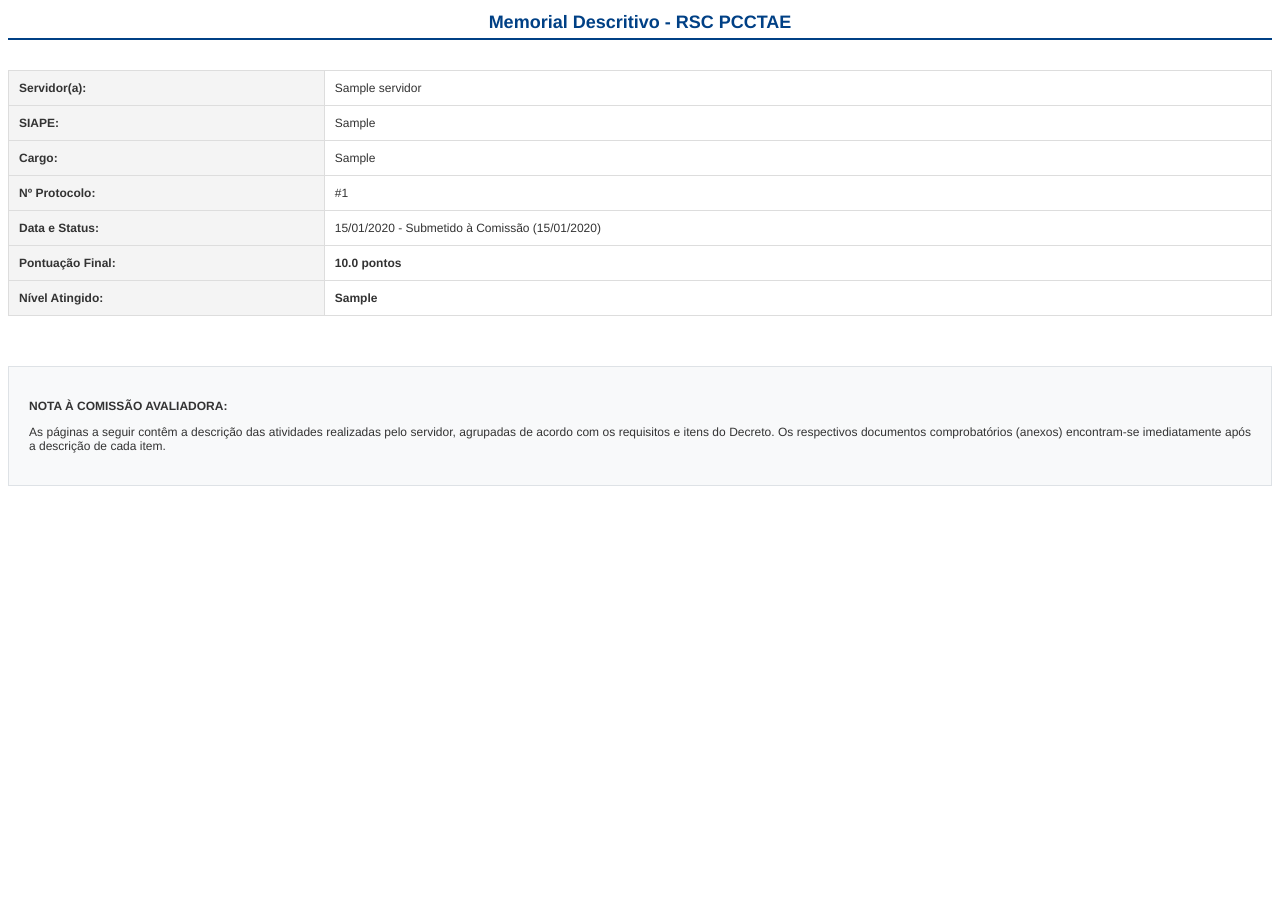
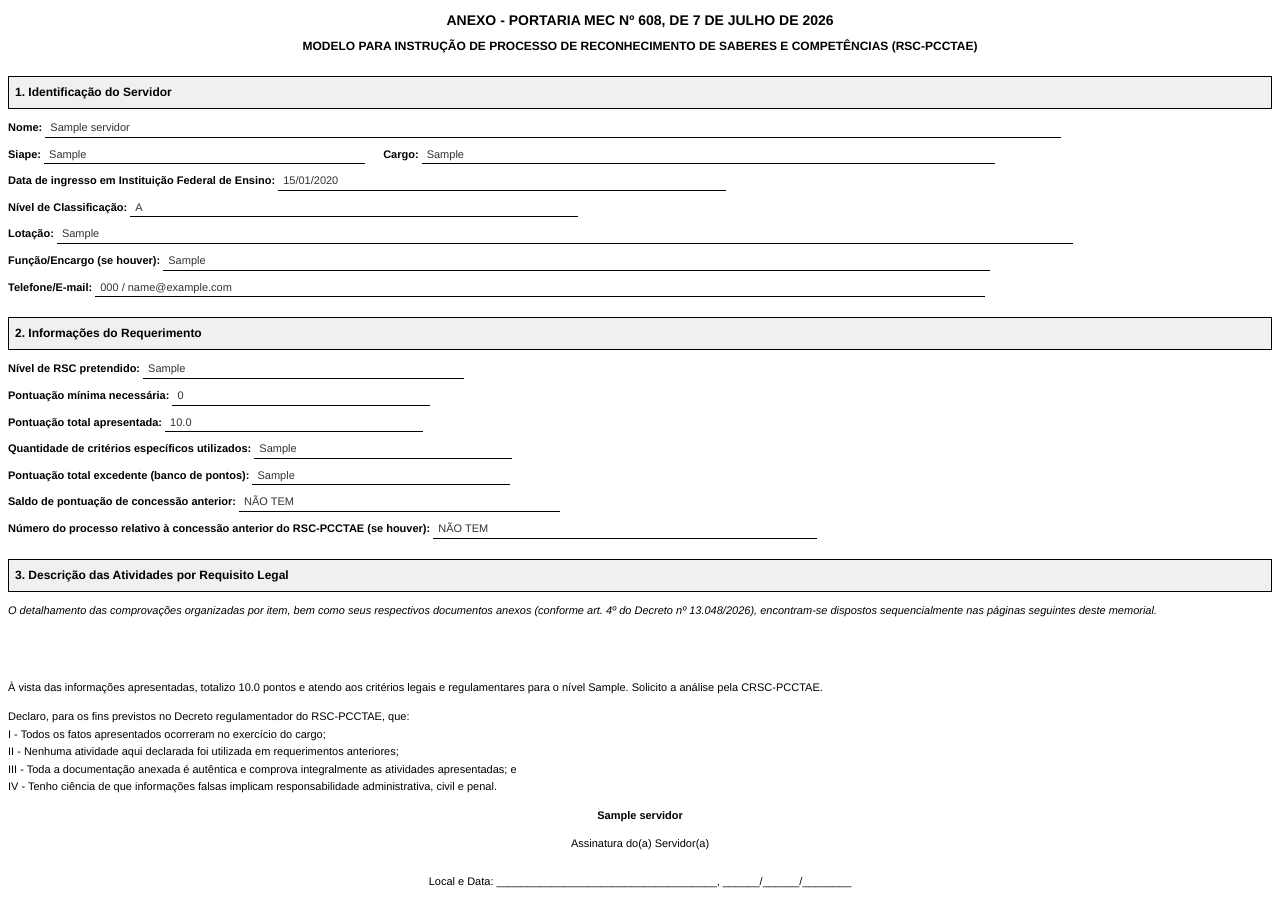
Before and after one commit to fabionaves-max/rsccalc, a Django app: template main/templates/memorial_capa.html in a window 1280 px wide. Before the commit the page ends 486 px from the top, so only its background shows below. Run offline with Django 5.2, Linux system fonts and the light colour scheme; tables that the repository leaves empty hold one stand-in row (values such as "Sample post"); the template is opened without the code that fills it: values that come from a table or form of the project are taken from there, most other values are stand-ins (such as "Sample title", 1, 10 or a date in 2020).

Commit message:
Atualização do memorial para ficar compativel com nova normativa do MEC

```diff
--- a/main/models.py
+++ b/main/models.py
@@ -12,7 +12,16 @@ class Servidor(models.Model):
     matricula_siape = models.CharField(max_length=15, unique=True)
     cargo = models.CharField(max_length=150)
 
+    data_ingresso = models.DateField(null=True, blank=True)
+    nivel_classificacao = models.CharField(max_length=1,
+                                           choices=[('A', 'A'), ('B', 'B'), ('C', 'C'), ('D', 'D'), ('E', 'E')],
+                                           blank=True)
+    lotacao = models.CharField(max_length=200, blank=True)
+    funcao_encargo = models.CharField(max_length=150, blank=True)
+    telefone = models.CharField(max_length=20, blank=True)
+
     membro_comissao = models.BooleanField(default=False)
+
 
     def __str__(self):
         return self.nome
--- a/main/templates/memorial_capa.html
+++ b/main/templates/memorial_capa.html
@@ -4,58 +4,113 @@
     <meta charset="UTF-8">
     <style>
         @page { size: a4; margin: 2cm; }
-        body { font-family: Helvetica, Arial, sans-serif; font-size: 12px; color: #333; }
-        h1 { font-size: 18px; text-align: center; color: #004085; border-bottom: 2px solid #004085; padding-bottom: 5px; margin-bottom: 30px; }
-        table { width: 100%; border-collapse: collapse; margin-top: 10px; margin-bottom: 20px; }
-        th, td { border: 1px solid #ddd; padding: 10px; text-align: left; }
-        th { background-color: #f4f4f4; font-weight: bold; width: 25%; }
-        .instrucoes { margin-top: 50px; padding: 20px; background-color: #f8f9fa; border: 1px solid #dee2e6; text-align: justify; }
+        body { font-family: Helvetica, Arial, sans-serif; font-size: 11px; color: #000; line-height: 1.6; }
+        h1 { font-size: 14px; text-align: center; font-weight: bold; margin-bottom: 5px; text-transform: uppercase; }
+        h2 { font-size: 12px; background-color: #f0f0f0; padding: 6px; border: 1px solid #000; margin-top: 20px; font-weight: bold; }
+        .row { width: 100%; margin-bottom: 8px; clear: both; }
+        .label { font-weight: bold; display: inline-block; }
+        .value { display: inline-block; border-bottom: 1px solid #000; padding-left: 5px; color: #333; }
+        .checkbox-group { margin-top: 2px; margin-bottom: 2px; }
+        .check-item { display: inline-block; margin-right: 12px; }
+        .assinatura-box { margin-top: 60px; text-align: center; }
     </style>
 </head>
 <body>
-    <h1>Memorial Descritivo - RSC PCCTAE</h1>
 
-    <table>
-        <tr>
-            <th>Servidor(a):</th>
-            <td>{{ servidor.nome }}</td>
-        </tr>
-        <tr>
-            <th>SIAPE:</th>
-            <td>{{ servidor.matricula_siape }}</td>
-        </tr>
-        <tr>
-            <th>Cargo:</th>
-            <td>{{ servidor.cargo }}</td>
-        </tr>
-        <tr>
-            <th>Nº Protocolo:</th>
-            <td>#{{ requerimento.id }}</td>
-        </tr>
-        <tr>
-            <th>Data e Status:</th>
-            <td>
-                {{ requerimento.data_solicitacao|date:"d/m/Y" }} -
-                {% if requerimento.submetido %}
-                    Submetido à Comissão ({{ requerimento.data_submissao|date:"d/m/Y" }})
-                {% else %}
-                    Em preenchimento (Rascunho)
-                {% endif %}
-            </td>
-        </tr>
-        <tr>
-            <th>Pontuação Final:</th>
-            <td><strong>{{ requerimento.pontuacao_total }} pontos</strong></td>
-        </tr>
-        <tr>
-            <th>Nível Atingido:</th>
-            <td><strong>{{ requerimento.nivel_alcancado|default:"Não atingiu o mínimo" }}</strong></td>
-        </tr>
-    </table>
+    <h1>ANEXO - PORTARIA MEC Nº 608, DE 7 DE JULHO DE 2026</h1>
+    <h1 style="font-size: 12px; margin-top: 0;">MODELO PARA INSTRUÇÃO DE PROCESSO DE RECONHECIMENTO DE SABERES E COMPETÊNCIAS (RSC-PCCTAE)</h1>
 
-    <div class="instrucoes">
-        <p><strong>NOTA À COMISSÃO AVALIADORA:</strong></p>
-        <p>As páginas a seguir contêm a descrição das atividades realizadas pelo servidor, agrupadas de acordo com os requisitos e itens do Decreto. Os respectivos documentos comprobatórios (anexos) encontram-se imediatamente após a descrição de cada item.</p>
+    <h2>1. Identificação do Servidor</h2>
+
+    <div class="row">
+        <span class="label">Nome:</span>
+        <span class="value" style="width: 80%;">{{ servidor.nome }}</span>
     </div>
+
+    <div class="row">
+        <span class="label">Siape:</span> <span class="value" style="width: 25%;">{{ servidor.matricula_siape }}</span>
+        <span class="label" style="margin-left: 15px;">Cargo:</span> <span class="value" style="width: 45%;">{{ servidor.cargo }}</span>
+    </div>
+
+    <div class="row">
+        <span class="label">Data de ingresso em Instituição Federal de Ensino:</span>
+        <span class="value" style="width: 35%;">{{ servidor.data_ingresso|date:"d/m/Y"|default:"____/____/________" }}</span>
+    </div>
+
+    <div class="row">
+        <span class="label">Nível de Classificação:</span> <span class="value" style="width: 35%;">{{ servidor.nivel_classificacao }}</span>
+    </div>
+
+    <div class="row">
+        <span class="label">Lotação:</span>
+        <span class="value" style="width: 80%;">{{ servidor.lotacao|default:"_________________________________________________" }}</span>
+    </div>
+
+    <div class="row">
+        <span class="label">Função/Encargo (se houver):</span>
+        <span class="value" style="width: 65%;">{{ servidor.funcao_encargo|default:"_________________________________________________" }}</span>
+    </div>
+
+    <div class="row">
+        <span class="label">Telefone/E-mail:</span>
+        <span class="value" style="width: 70%;">{{ servidor.telefone|default:"(____) _________________" }} / {{ servidor.usuario.email|default:"_________________" }}</span>
+    </div>
+
+    <h2>2. Informações do Requerimento</h2>
+
+    <div class="row">
+        <span class="label">Nível de RSC pretendido:</span> <span class="value" style="width: 25%;">{{ requerimento.nivel_alcancado }}</span>
+    </div>
+
+    <div class="row">
+        <span class="label">Pontuação mínima necessária:</span>
+        <span class="value" style="width: 20%;">{{ pontuacao_minima|default:"0" }}</span>
+    </div>
+
+    <div class="row">
+        <span class="label">Pontuação total apresentada:</span>
+        <span class="value" style="width: 20%;">{{ requerimento.pontuacao_total }}</span>
+    </div>
+
+    <div class="row">
+        <span class="label">Quantidade de critérios específicos utilizados:</span>
+        <span class="value" style="width: 20%;">{{ qtd_criterios }}</span>
+    </div>
+
+    <div class="row">
+        <span class="label">Pontuação total excedente (banco de pontos):</span>
+        <span class="value" style="width: 20%;">{{ pontuacao_excedente }}</span>
+    </div>
+
+    <div class="row">
+        <span class="label">Saldo de pontuação de concessão anterior:</span>
+        <span class="value" style="width: 25%;">NÃO TEM</span>
+    </div>
+
+    <div class="row">
+        <span class="label">Número do processo relativo à concessão anterior do RSC-PCCTAE (se houver):</span>
+        <span class="value" style="width: 30%;">NÃO TEM</span>
+    </div>
+
+    <h2>3. Descrição das Atividades por Requisito Legal</h2>
+    <p style="text-align: justify; margin-top: 10px; font-style: italic;">
+        O detalhamento das comprovações organizadas por item, bem como seus respectivos documentos anexos (conforme art. 4º do Decreto nº 13.048/2026), encontram-se dispostos sequencialmente nas páginas seguintes deste memorial.
+    </p>
+
+    <div class="assinatura-box">
+        <P style="text-align: justify;">À vista das informações apresentadas, totalizo {{ requerimento.pontuacao_total }} pontos e atendo aos critérios legais e regulamentares para o
+            nível {{ requerimento.nivel_alcancado }}. Solicito a análise pela CRSC-PCCTAE.</P>
+
+        <p style="text-align: justify;">Declaro, para os fins previstos no Decreto regulamentador do RSC-PCCTAE, que:
+        <br/>I - Todos os fatos apresentados ocorreram no exercício do cargo;
+        <br/>II - Nenhuma atividade aqui declarada foi utilizada em requerimentos anteriores;
+        <br/>III - Toda a documentação anexada é autêntica e comprova integralmente as atividades apresentadas; e
+        <br/>IV - Tenho ciência de que informações falsas implicam responsabilidade administrativa, civil e penal.</p>
+
+        <p><strong>{{ servidor.nome }}</strong></p>
+        <p>Assinatura do(a) Servidor(a)</p>
+        <p style="margin-top: 20px;">Local e Data: ____________________________________, ______/______/________</p>
+    </div>
+
 </body>
 </html>
```
Also changed, not shown: main/views.py (+26 -1 lines).
